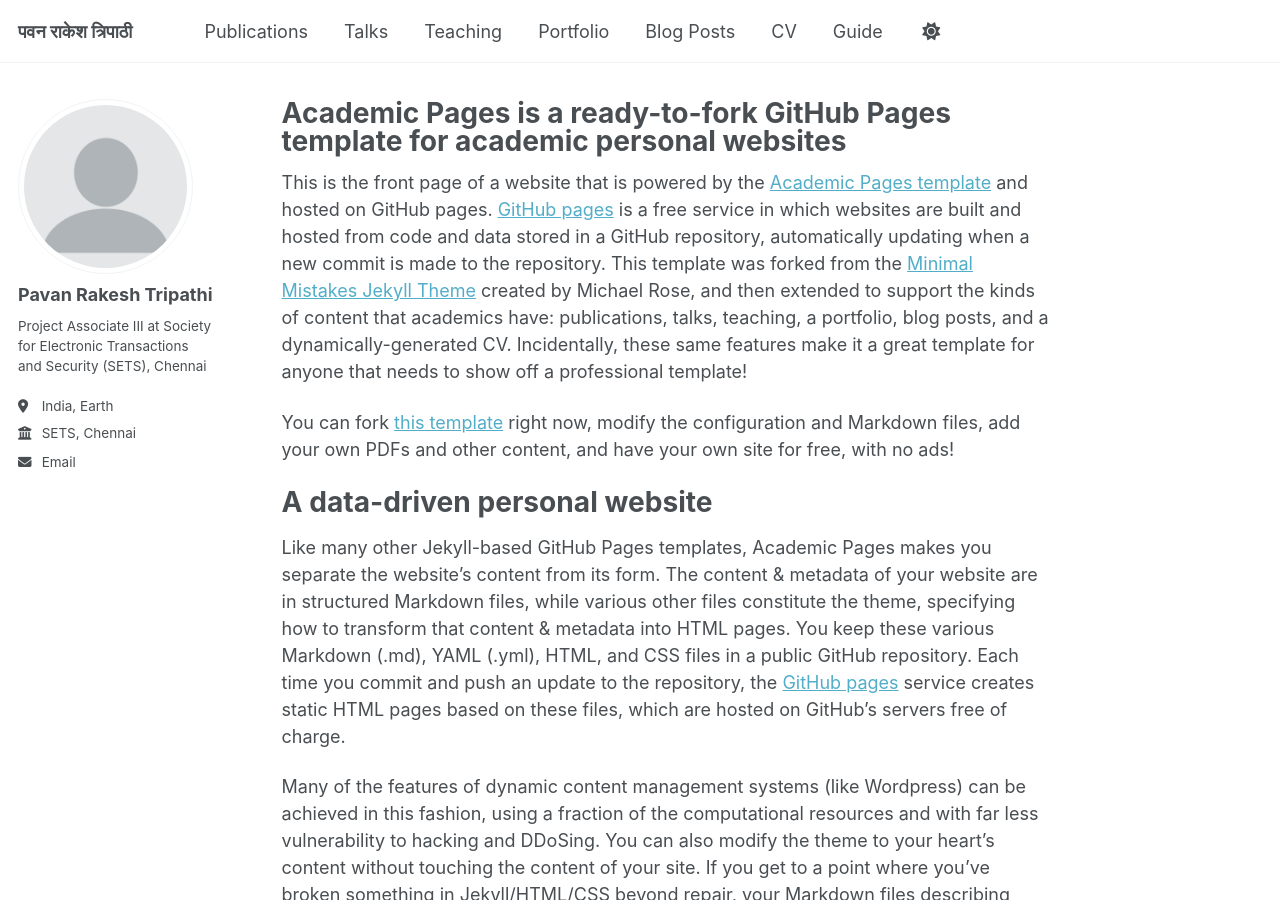
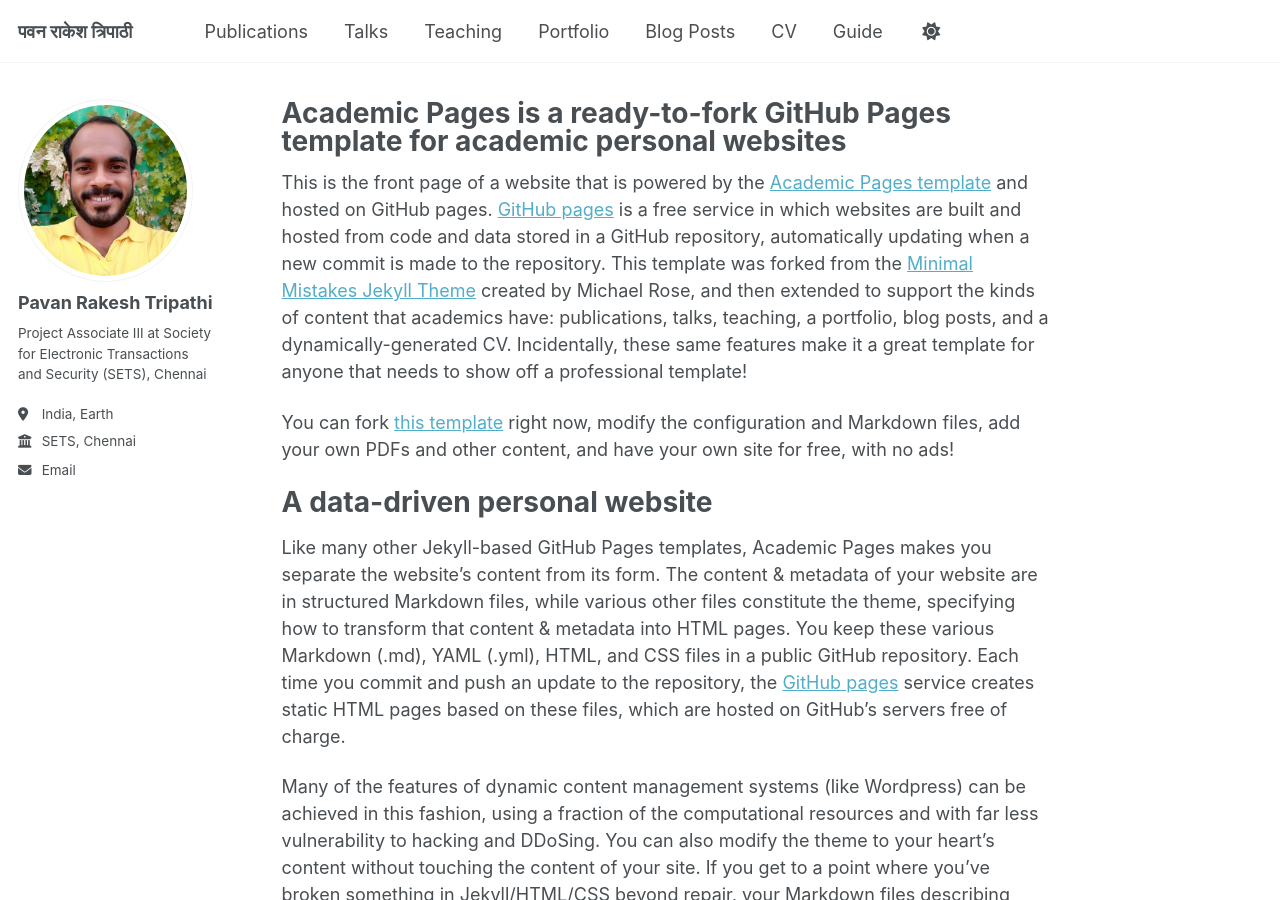
Before and after one commit to tripathipavan/tripathipavan.github.io, a Jekyll site: the page built from _pages/about.md, in a window 1280 px wide and 900 px high. Built offline with Jekyll 4.4.1, drawn with Linux system fonts in a browser that asks for light colours; a script that is not in the unit is left out.

Commit message:
Update _config.yml

```diff
--- a/_config.yml
+++ b/_config.yml
@@ -22,7 +22,7 @@ repository               : "tripathipavan/tripathipavan.github.io"
 #               Additional customization can be done by editing /_includes/author-profile.html
 author:
   # Biographic information
-  avatar           : "profile.png"
+  avatar           : "dp.jpg"
   name             : "Pavan Rakesh Tripathi"
   pronouns         : # example: "she/her"
   bio              : "Project Associate III at Society for Electronic Transactions and Security (SETS), Chennai "
```
